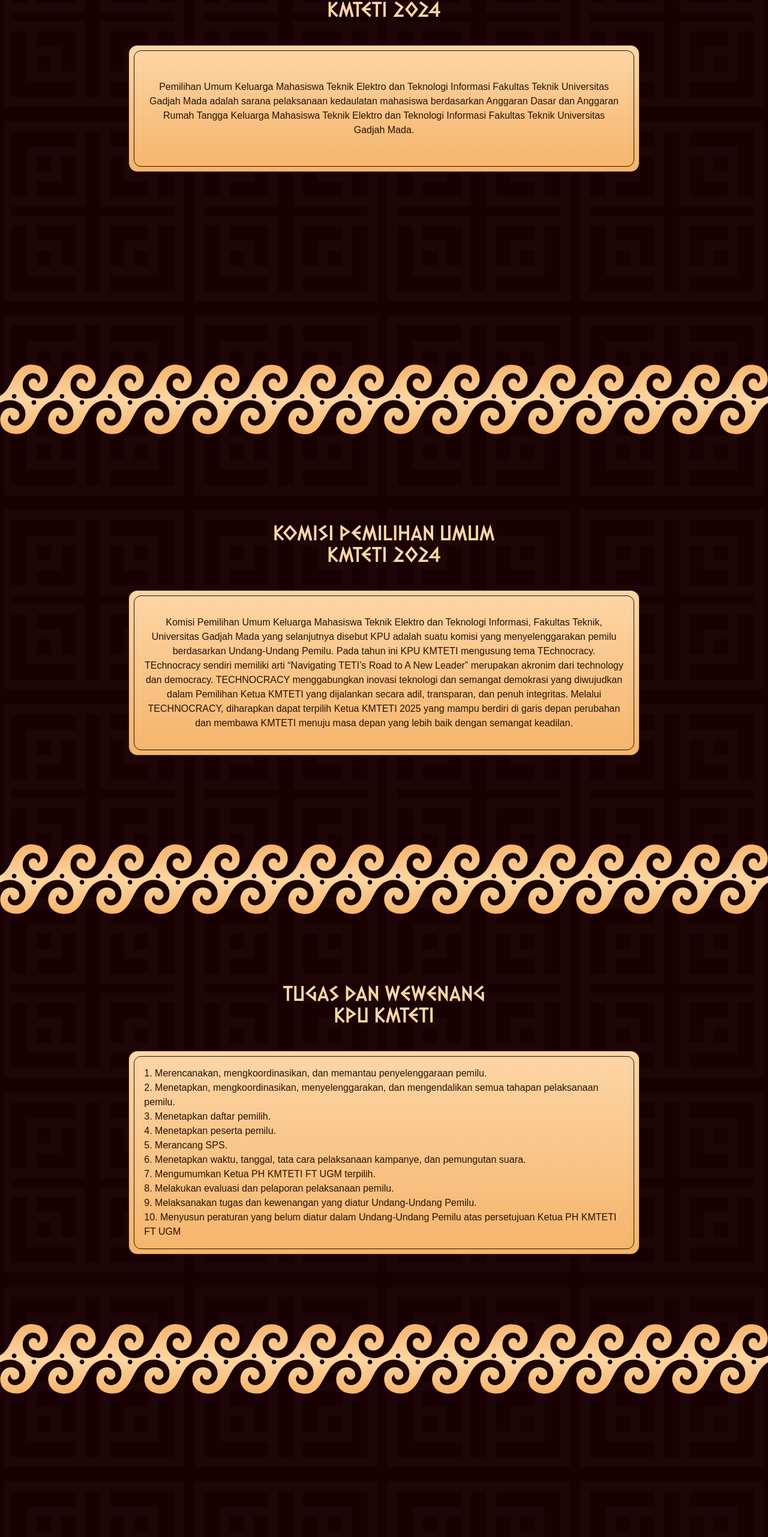
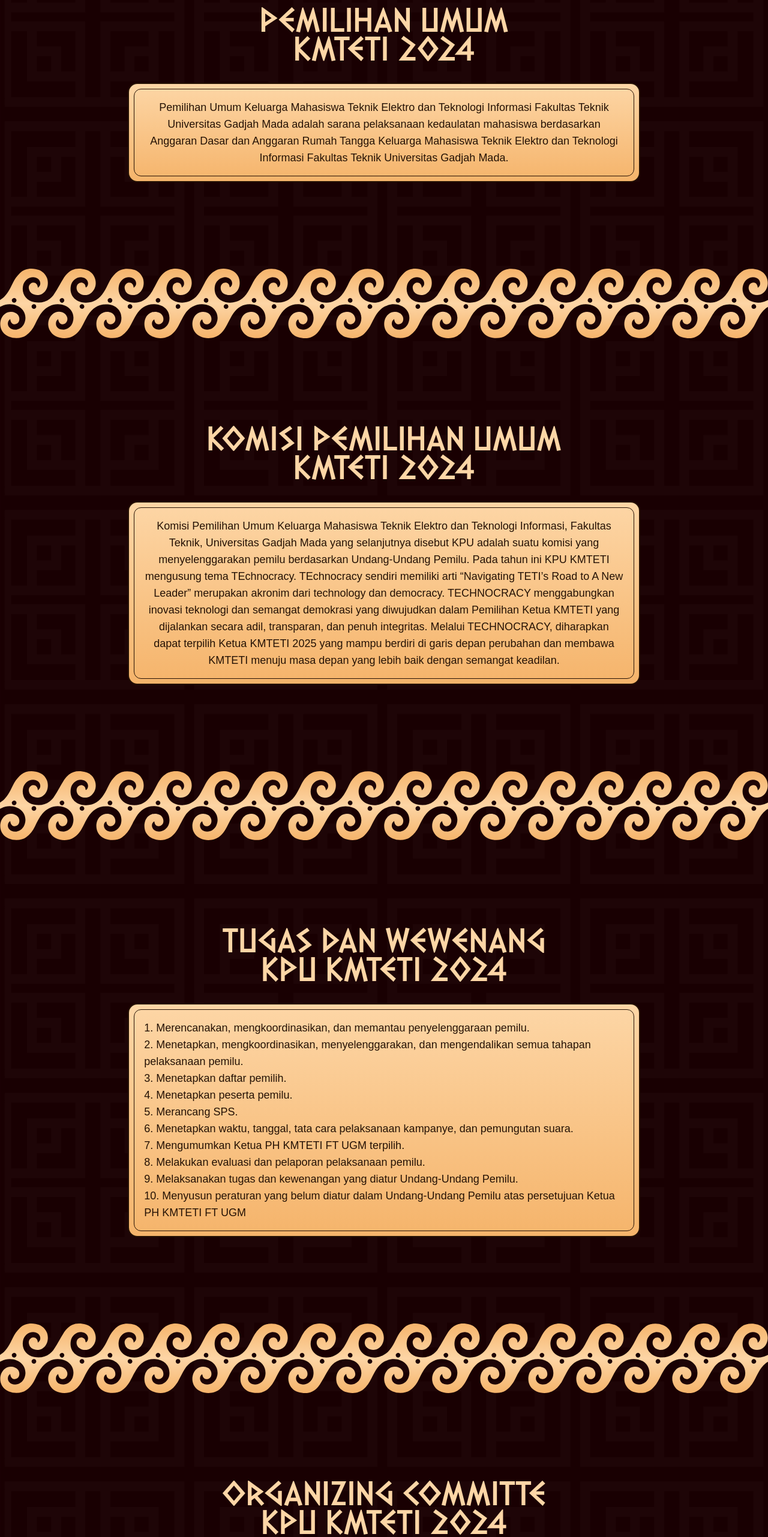
Before and after one commit to IT-KPUKMTETI2024-KejarTayangEdition/KPU-KMTETI-2024, a Next.js app: page /about in a window 1280 px wide. Shown: the part 234-2797 px from the top of the page at 60% size. Built offline with nearby package versions, Linux system fonts and the light colour scheme; no server answers; a web font is replaced by a local one.

Commit message:
Fix: Responsive

```diff
--- a/app/about/page.js
+++ b/app/about/page.js
@@ -32,53 +32,67 @@
     <div className="flex flex-col w-full">
 
       {/* Section 1 */}
-      <div className="w-full flex flex-col justify-between min-h-screen">
-        <div className="mt-24 flex flex-col items-center justify-evenly">
-          <div className={`mb-4 md:mb-10 flex flex-col items-center ${dalekpinpoint.className} text-primary-light text-2xl md:text-3xl`}>
+      <div className="w-full flex flex-col justify-between h-auto">
+        <div className="mt-16 lg:mt-36 flex flex-col items-center justify-center">
+          <div className={`mb-4 md:mb-6 lg:mb-8 flex flex-col items-center ${dalekpinpoint.className} text-primary-light text-2xl md:text-4xl lg:text-5xl`}>
             <h1>PEMILIHAN UMUM</h1>
             <h1>KMTETI 2024</h1>
           </div>
-          <CardView pad="p-4 lg:py-12 lg:px-6" className="w-5/6 md:w-4/6 text-sm md:text-base text-center" text={text.section1} />
+          <CardView pad="p-4" className="w-5/6 md:w-4/6 lg:w-4/6 text-sm md:text-base lg:text-lg text-center" text={text.section1} />
         </div>
-        <Image style={preventImageDrag} src={imgPattern} />
+        <div className="mt-16 lg:mt-36 w-full flex flex-col-reverse">
+          <Image style={preventImageDrag} src={imgPattern} />
+        </div>
       </div>
 
       {/* Section 2 */}
-      <div className="w-full flex flex-col justify-between min-h-screen">
-        <Image className="transform rotate-180 mobile-s:-mt-[0.33px] mobile-m:-mt-[0.35px]" style={preventImageDrag} src={imgPattern} />
-        <div className="flex flex-col items-center justify-evenly">
-          <div className={`mb-4 md:mb-10 flex flex-col items-center ${dalekpinpoint.className} text-primary-light text-2xl md:text-3xl`}>
+      <div className="w-full flex flex-col h-auto">
+        <div className="mb-16 lg:mb-36">
+          <Image className="transform rotate-180 mobile-s:-mt-[0.33px] mobile-m:-mt-[0.35px]" style={preventImageDrag} src={imgPattern} />
+        </div>
+        <div className="flex flex-col items-center justify-center">
+          <div className={`mb-4 md:mb-6 lg:mb-8 flex flex-col items-center ${dalekpinpoint.className} text-primary-light text-2xl md:text-4xl lg:text-5xl`}>
             <h1>KOMISI PEMILIHAN UMUM</h1>
             <h1>KMTETI 2024</h1>
           </div>
-          <CardView pad="py-8 px-4" className="w-4/6 text-base  text-center" text={text.section2} />
+          <CardView pad="p-4" className="w-5/6 md:w-4/6 lg:w-4/6 text-sm md:text-base lg:text-lg text-center" text={text.section2} />
         </div>
-        <Image style={preventImageDrag} src={imgPattern} />
+        <div className="flex flex-col-reverse mt-16 lg:mt-36">
+          <Image style={preventImageDrag} src={imgPattern} />
+        </div>
       </div>
 
       {/* Section 3 */}
-      <div className="w-full flex flex-col justify-between min-h-screen">
-        <Image className="transform rotate-180 mobile-s:-mt-[0.33px] mobile-m:-mt-[0.35px]" style={preventImageDrag} src={imgPattern} />
-        <div className="flex flex-col items-center justify-evenly">
-          <div className={`mb-4 md:mb-10 flex flex-col items-center ${dalekpinpoint.className} text-primary-light text-2xl md:text-3xl`}>
+      <div className="w-full flex flex-col h-auto">
+        <div className="mb-16 lg:mb-36">
+          <Image className="transform rotate-180 mobile-s:-mt-[0.33px] mobile-m:-mt-[0.35px] md:-mt-[0.5px]" style={preventImageDrag} src={imgPattern} />
+        </div>
+        <div className="flex flex-col items-center justify-center">
+          <div className={`mb-4 md:mb-6 lg:mb-8 flex flex-col items-center ${dalekpinpoint.className} text-primary-light text-2xl md:text-4xl lg:text-5xl`}>
             <h1>TUGAS DAN WEWENANG</h1>
-            <h1>KPU KMTETI</h1>
+            <h1>KPU KMTETI 2024</h1>
           </div>
-          <CardView pad="py-4 px-4" className="w-4/6 text-base text-left" text={text.section3} />
+          <CardView pad="p-4" className="w-5/6 md:w-4/6 lg:w-4/6 text-sm md:text-base lg:text-lg text-left" text={text.section3} />
         </div>
-        <Image style={preventImageDrag} src={imgPattern} />
+        <div className="flex flex-col-reverse mt-16 lg:mt-36">
+          <Image style={preventImageDrag} src={imgPattern} />
+        </div>
       </div>
 
       {/* Section 4: Swiper */}
-      <div className="w-full flex flex-col justify-between min-h-screen">
-        <Image className="transform rotate-180 mobile-s:-mt-[0.33px] mobile-m:-mt-[0.35px]" style={preventImageDrag} src={imgPattern} />
-        <div className="flex flex-col items-center justify-evenly">
-          <div className={`mb-4 md:mb-10 flex flex-col items-center ${dalekpinpoint.className} text-primary-light text-2xl md:text-4xl`}>
+      <div className="w-full flex flex-col h-auto">
+        <div className="mb-16 lg:mb-36">
+          <Image className="transform rotate-180 mobile-s:-mt-[0.33px] mobile-m:-mt-[0.35px] md:-mt-[0.5px]" style={preventImageDrag} src={imgPattern} />
+        </div>
+        <div className="flex flex-col items-center justify-center">
+          <div className={`mb-4 md:mb-6 lg:mb-8 flex flex-col items-center ${dalekpinpoint.className} text-primary-light text-2xl md:text-4xl lg:text-5xl`}>
             <h1>ORGANIZING COMMITTE</h1>
             <h1>KPU KMTETI 2024</h1>
           </div>
         </div>
-        <Image style={preventImageDrag} src={imgPattern} />
+        <div className="flex flex-col-reverse mt-16 lg:mt-36">
+          <Image style={preventImageDrag} src={imgPattern} />
+        </div>
       </div>
     </div>
   )
```
